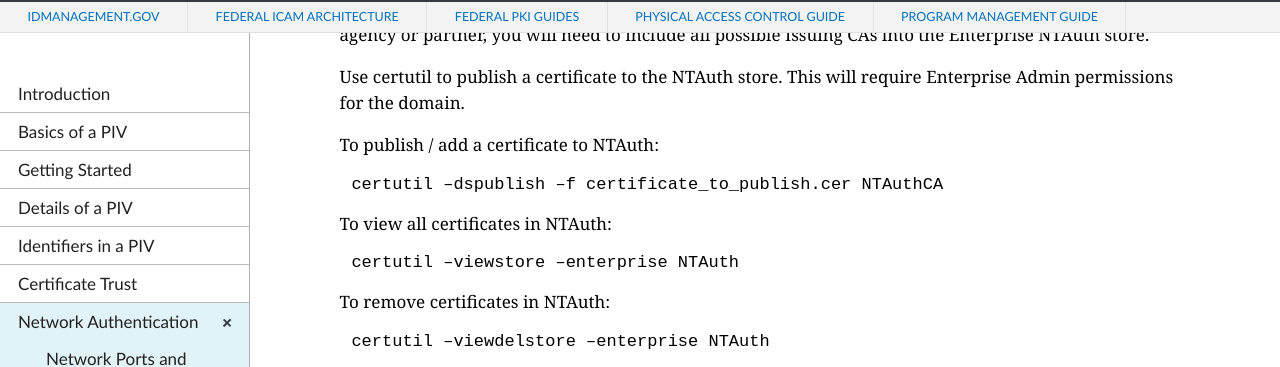
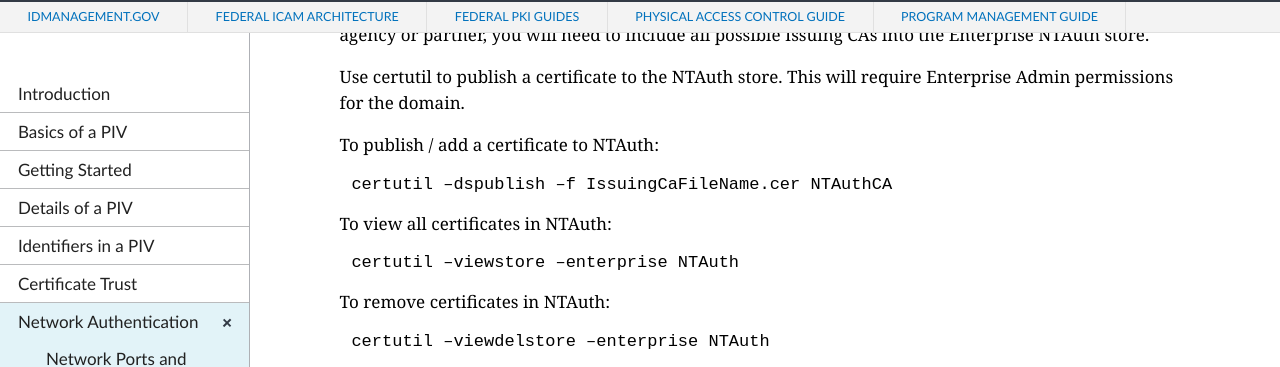
Before and after one commit to GSA/piv-guides, a Jekyll site: the page built from _networkconfig/03_managingtrustroots.md, in a window 1280 px wide and 900 px high, scrolled down 930 px. Shown: the part 85-452 px from the top of the window. Built offline with Jekyll 4.4.1, drawn with Linux system fonts in a browser that asks for light colours; nearby versions of some CDN libraries; library files that are not in the unit come from our copies; a script that is not in the unit is left out.

Commit message:
Update 03_managingtrustroots.md

````diff
--- a/_networkconfig/03_managingtrustroots.md
+++ b/_networkconfig/03_managingtrustroots.md
@@ -28,7 +28,7 @@ To publish / add a certificate to NTAuth:
 
 
 ```
-  certutil –dspublish –f certificate_to_publish.cer NTAuthCA
+  certutil –dspublish –f IssuingCaFileName.cer NTAuthCA
 ```
 
 To view all certificates in NTAuth:
````
